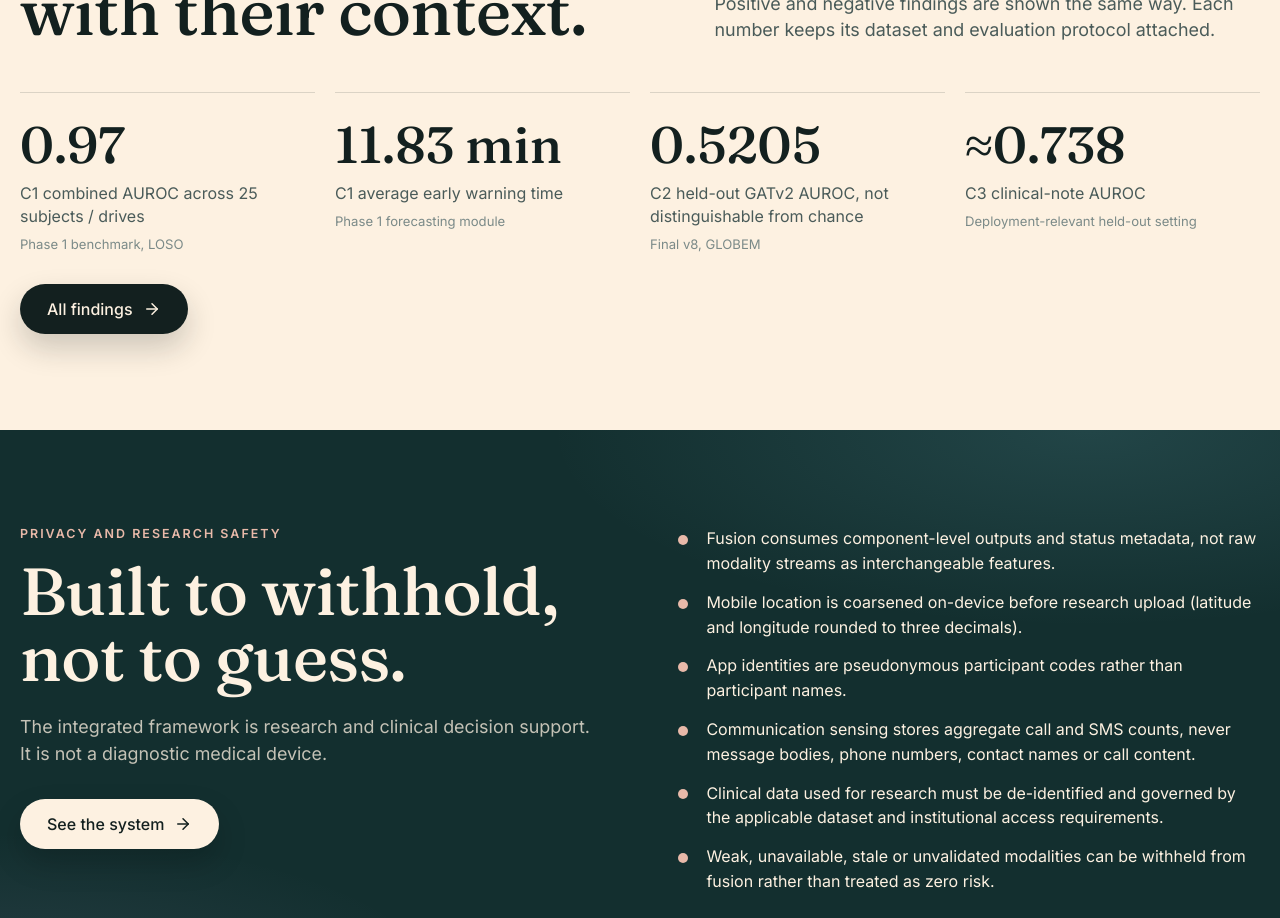
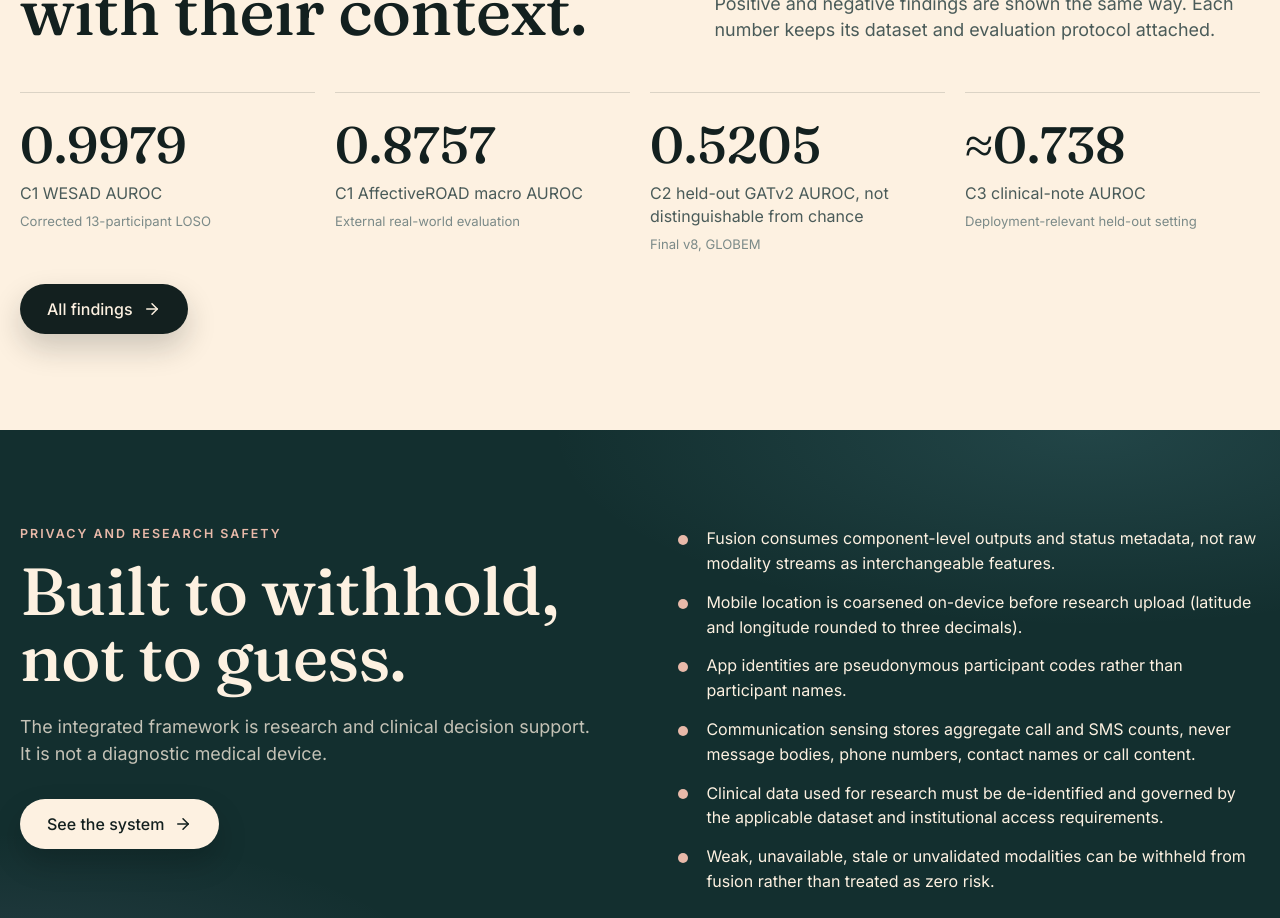
Before and after one commit to dulhara79/anxiety_research_website, a React (Vite) app in the folder research-website/: page /#/ in a window 1280 px wide. Shown: the part 9100-10018 px from the top of the page. Built offline with nearby package versions, Linux system fonts and the light colour scheme.

Commit message:
Update homepage C1 results

```diff
--- a/research-website/src/pages/Home.jsx
+++ b/research-website/src/pages/Home.jsx
@@ -18,14 +18,14 @@ import { supervisors, team } from "../data/team";
 
 const headlineResults = [
   {
-    value: "0.97",
-    label: "C1 combined AUROC across 25 subjects / drives",
-    note: "Phase 1 benchmark, LOSO",
+    value: "0.9979",
+    label: "C1 WESAD AUROC",
+    note: "Corrected 13-participant LOSO",
   },
   {
-    value: "11.83 min",
-    label: "C1 average early warning time",
-    note: "Phase 1 forecasting module",
+    value: "0.8757",
+    label: "C1 AffectiveROAD macro AUROC",
+    note: "External real-world evaluation",
   },
   {
     value: "0.5205",
```
